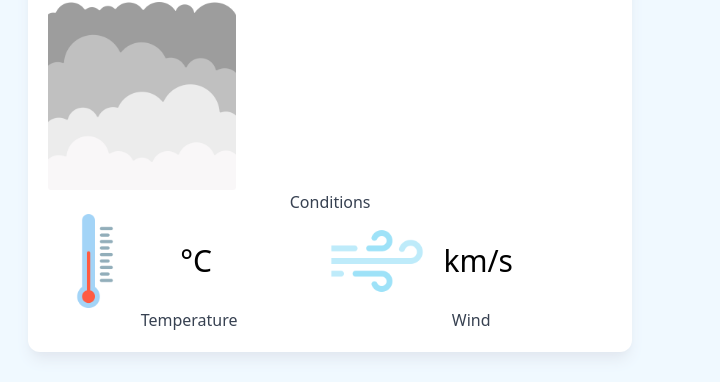
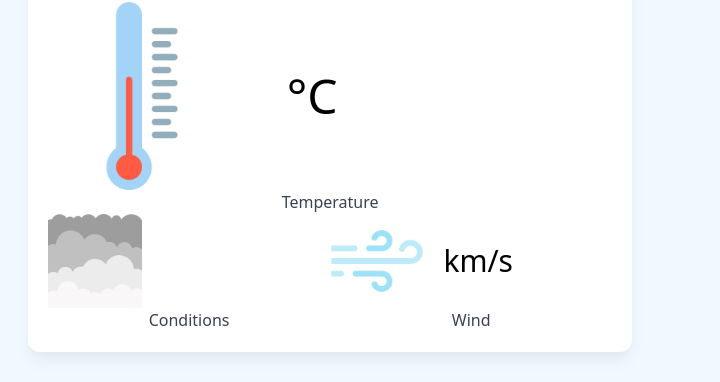
Before and after one commit to arsenysmorodin/WeatherAppVue, a Nuxt app: page / in a window 1280 px wide. Shown: the part 294-676 px from the top of the page, without its empty margins (0-720 px from the left). Built offline with nearby package versions, Linux system fonts and the light colour scheme; no server answers.

Commit message:
any changes in weatherNow

```diff
--- a/components/WeatherNow.vue
+++ b/components/WeatherNow.vue
@@ -17,7 +17,7 @@ export default {
   data() {
     return {
       weather: {},
-      typesOfChildrens: ['Conditions', 'Temperature', 'Wind'],
+      typesOfChildrens: ['Temperature', 'Conditions', 'Wind'],
     }
   },
   async mounted() {
--- a/components/WeatherNowItem.vue
+++ b/components/WeatherNowItem.vue
@@ -3,7 +3,7 @@
     <div class="flex">
       <img class="w-1/3" :src="require(`~/assets/img/${imageType}.png`)" />
       <p
-        :class="{ 'text-5xl': isBig, '-ml-24': isBig, 'text-3xl': !isBig }"
+        :class="{ 'text-5xl': isBig, '-ml-28': isBig, 'text-3xl': !isBig }"
         class="-ml-10 w-2/3 self-center text-center"
       >
         {{ weatherData[this.cartTypeLowerCase] }}
@@ -27,7 +27,7 @@ export default {
       this.weatherData[this.cartType.toLowerCase()]
     },
     isBig() {
-      if (this.cartType === 'Conditions') {
+      if (this.cartType === 'Temperature') {
         return true
       } else {
         return false
```
